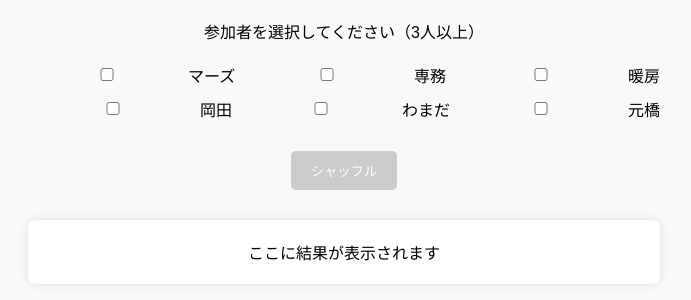
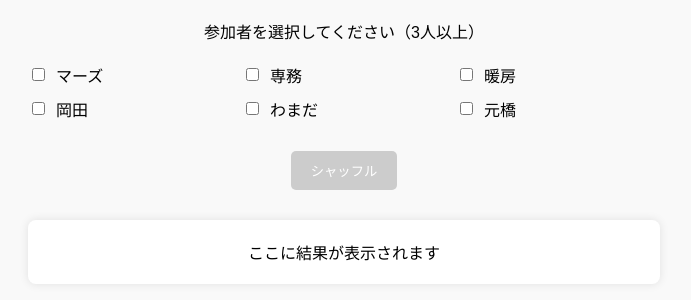
Before and after one commit to kkmk080310/lottery_web_app, a plain HTML site: page index.html in a window 1280 px wide. Shown: the part 70-370 px from the top of the page, without its empty margins (296-987 px from the left). Drawn offline with Linux system fonts and the light colour scheme.

Commit message:
Add files via upload

```diff
--- a/styles.css
+++ b/styles.css
@@ -26,7 +26,7 @@ body {
 .checkbox-label {
     display: flex;
     align-items: center;
-    gap: 3px; /* チェックボックスと名前の距離をさらに縮める */
+    gap: 8px; /* チェックボックスと名前の距離をさらに縮める */
     min-width: 160px; /* 名前部分の幅を160pxに統一 */
     white-space: nowrap; /* 改行防止 */
     justify-content: flex-start;
@@ -66,8 +66,6 @@ body {
 
 input {
     padding: 5px;
-    flex-grow: 1;
-    min-width: 150px; /* 入力欄の幅を統一 */
 }
 
 button {
```
